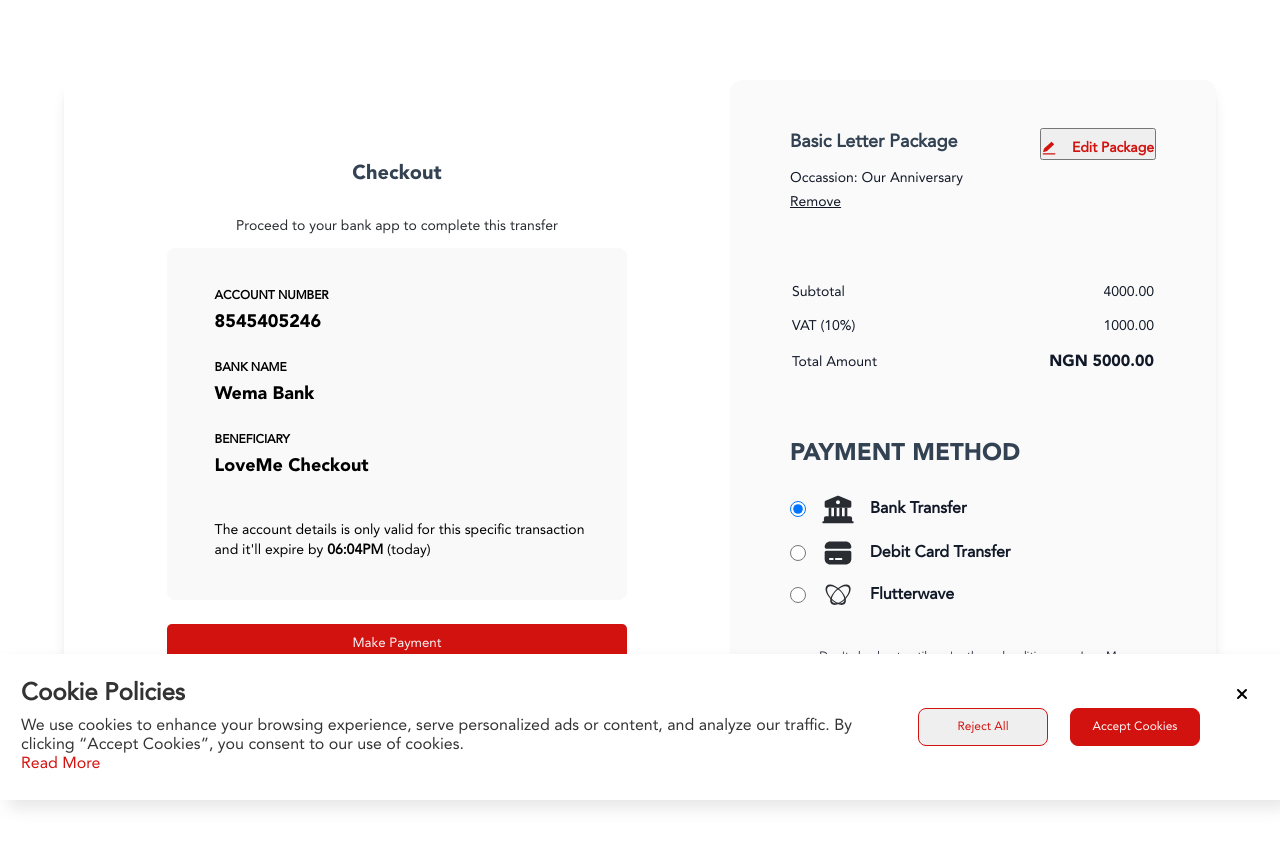
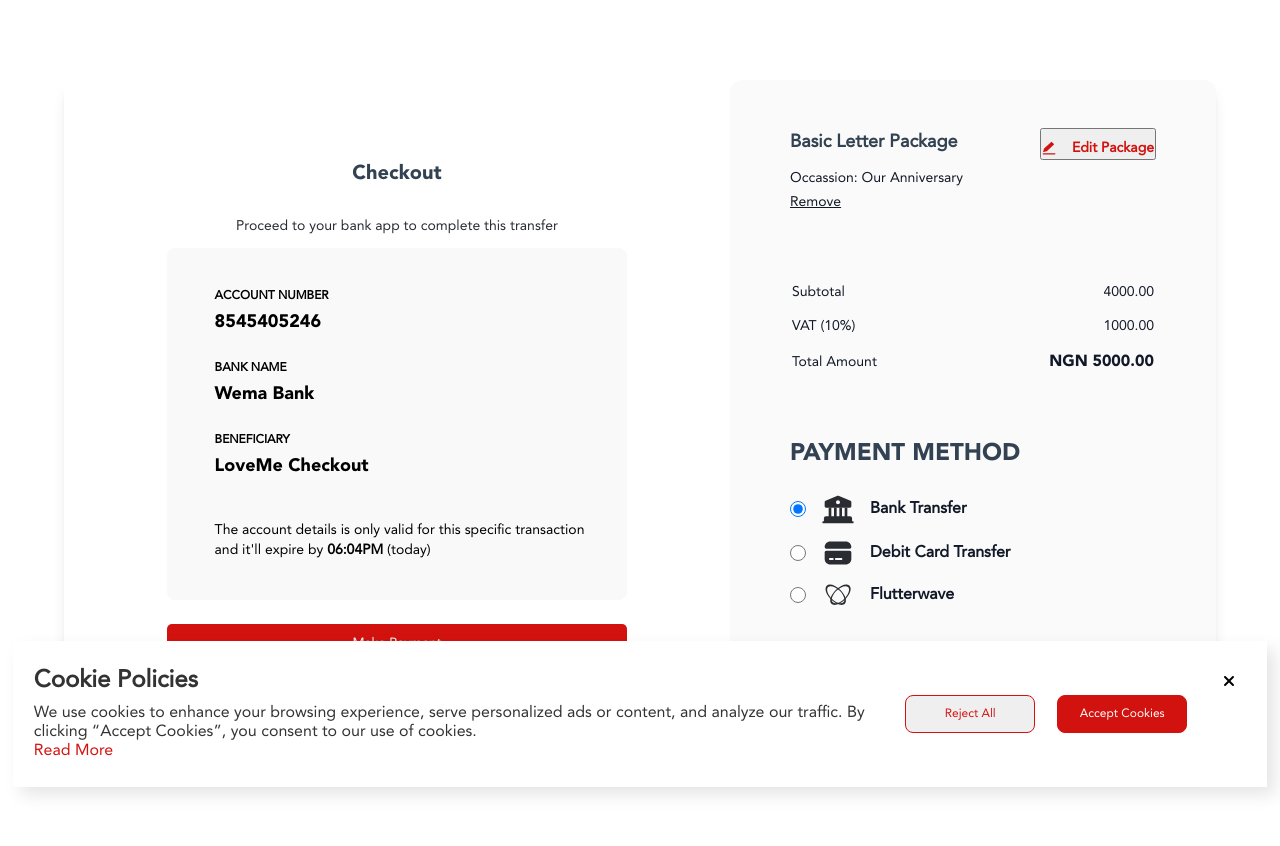
Before and after one commit to Phyya/love-letter-generator, a React (Create React App) app: page /checkout in a window 1280 px wide. Shown: the top 846 px of the page. Built offline with nearby package versions, Linux system fonts and the light colour scheme.

Commit message:
Reverted the box modal width

```diff
--- a/src/styles/Cookie.module.css
+++ b/src/styles/Cookie.module.css
@@ -44,6 +44,7 @@
 }
 
 .cookie__content>ul>li {
+  font-size: 16px;
   list-style: disc;
   padding-bottom: 1rem;
   color: #333333;
@@ -78,10 +79,10 @@
   box-shadow: 8px 8px 16px rgba(0, 0, 0, 0.1);
   padding: 26px 21px;
   padding-right: 5rem;
-  /* margin: 1%; */
+  margin: 1%;
   position: fixed;
   bottom: 0;
-  width: 100%;
+  max-width: 100%;
 }
 
 .cookie__modal__text>h5 {
```
